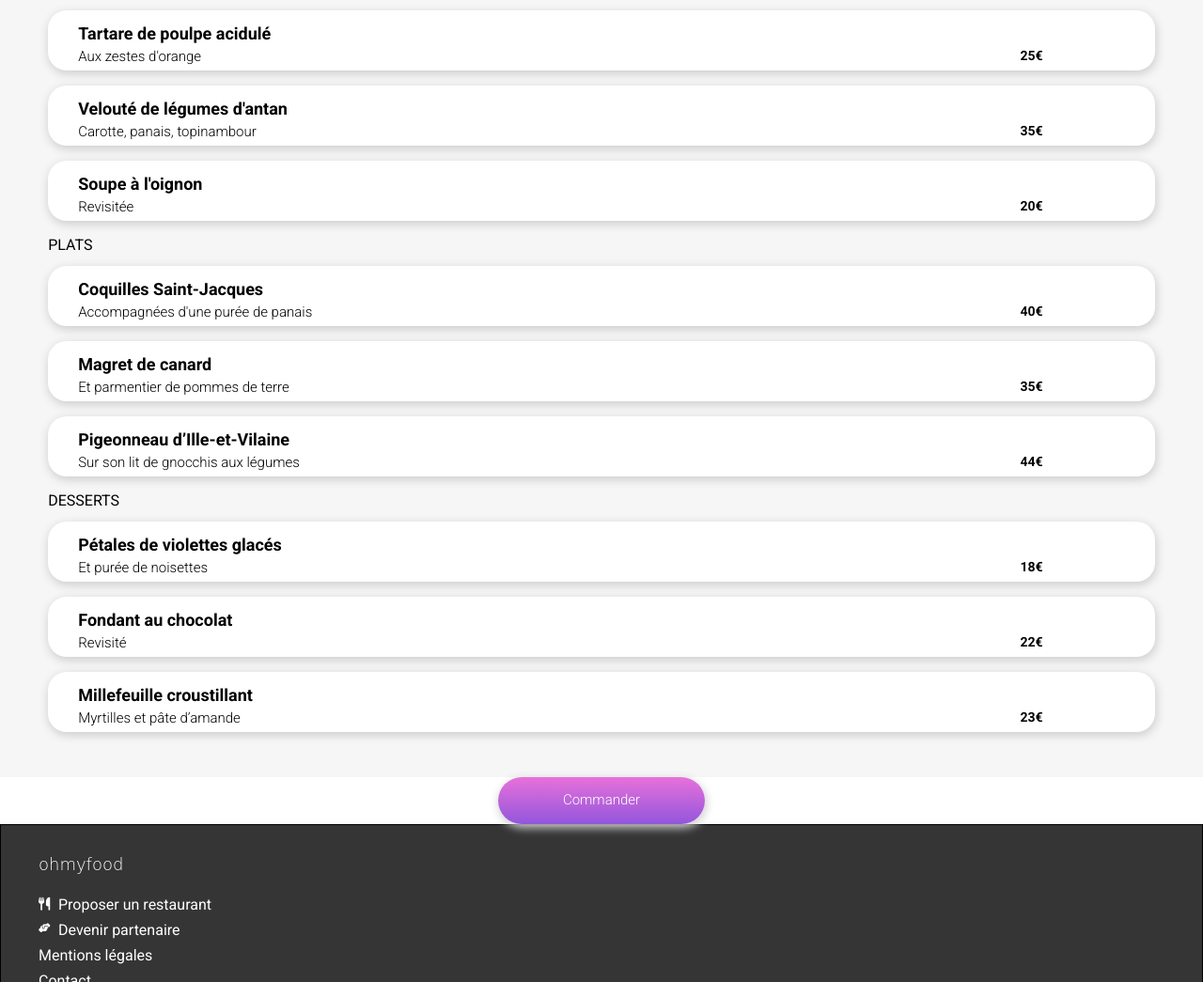
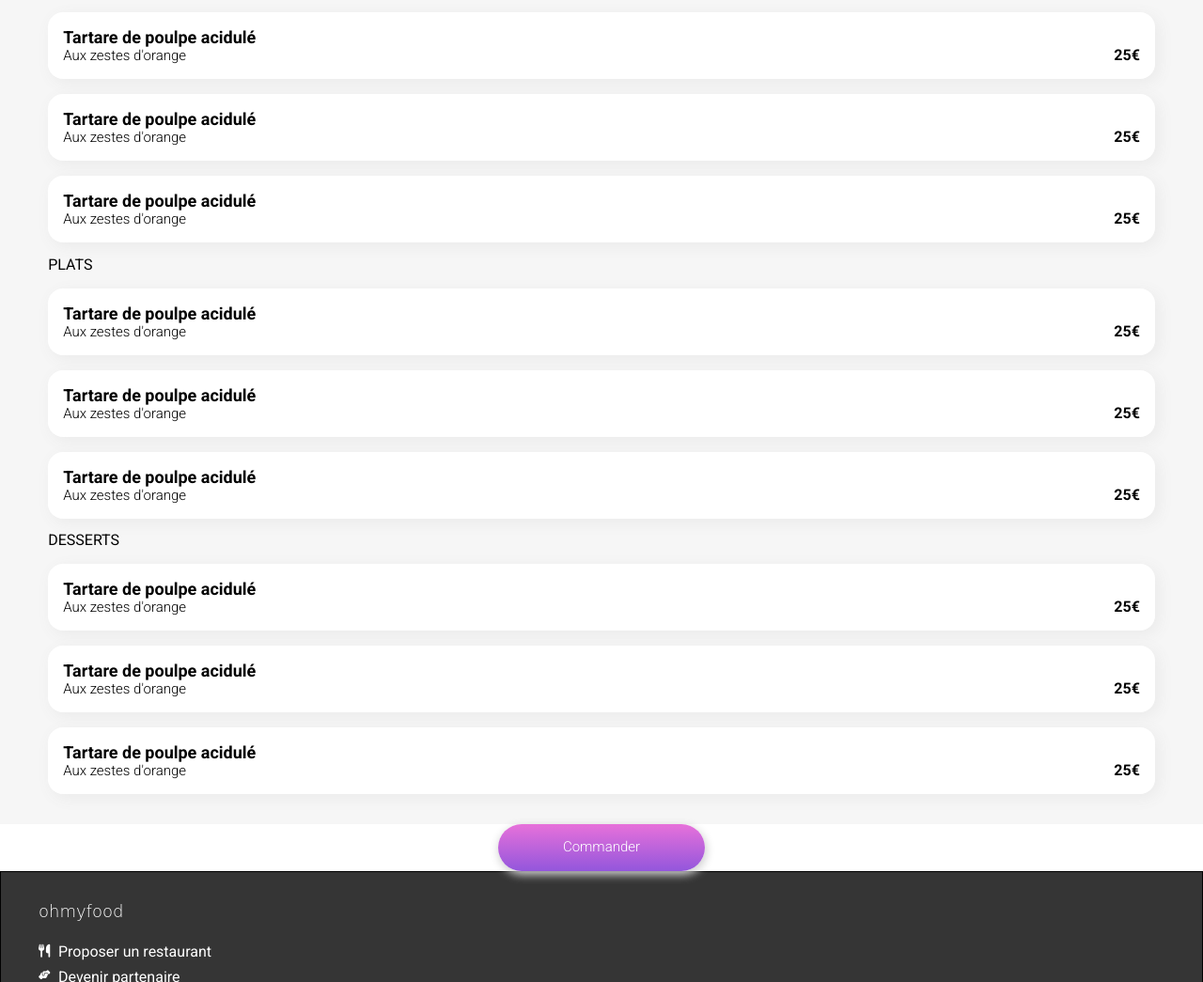
Before and after one commit to YvanRobR/YvanRobert_P2_02022021, a website: page a_la_francaise.html in a window 1280 px wide. Shown: the part 990-2035 px from the top of the page at 94% size. Drawn offline with Linux system fonts and the light colour scheme; a web font is replaced by a local one.

Commit message:
animation carte resto

```diff
--- a/a_la_francaise.html
+++ b/a_la_francaise.html
@@ -45,28 +45,18 @@
         <div class="plats">
 
             <div class="plats__gauche">
-                <h3>Tartare de poulpe acidulé</h3>
-                <p>Aux zestes d'orange</p>
+                <h3 class="plats__titre">Tartare de poulpe acidulé</h3>
+                <p class="plats__soustitre">Aux zestes d'orange</p>
             </div>
 
-            <div class="plats__droite">
-                <p class="prix">25€</p>
-            </div>
+            <div class="plats__prix">25€</div>
+
+            <div class="plats__box">
+                <div class="plats__box--icone">
+                    <i class="fas fa-check plats__icone"></i>
+                </div>
 
 
-
-        </div>
-
-
-        <div class="plats">
-
-            <div class="plats__gauche">
-                <h3>Velouté de légumes d'antan</h3>
-                <p>Carotte, panais, topinambour</p>
-            </div>
-
-            <div class="plats__droite">
-                <p class="prix">35€</p>
             </div>
 
         </div>
@@ -75,12 +65,38 @@
         <div class="plats">
 
             <div class="plats__gauche">
-                <h3>Soupe à l'oignon</h3>
-                <p>Revisitée</p>
+                <h3 class="plats__titre">Tartare de poulpe acidulé</h3>
+                <p class="plats__soustitre">Aux zestes d'orange</p>
             </div>
 
-            <div class="plats__droite">
-                <p class="prix">20€</p>
+            <div class="plats__prix">25€</div>
+
+            <div class="plats__box">
+                <div class="plats__box--icone">
+                    <i class="fas fa-check plats__icone"></i>
+                </div>
+
+
+            </div>
+
+        </div>
+
+
+        <div class="plats">
+
+            <div class="plats__gauche">
+                <h3 class="plats__titre">Tartare de poulpe acidulé</h3>
+                <p class="plats__soustitre">Aux zestes d'orange</p>
+            </div>
+
+            <div class="plats__prix">25€</div>
+
+            <div class="plats__box">
+                <div class="plats__box--icone">
+                    <i class="fas fa-check plats__icone"></i>
+                </div>
+
+
             </div>
 
         </div>
@@ -97,12 +113,18 @@
         <div class="plats">
 
             <div class="plats__gauche">
-                <h3>Coquilles Saint-Jacques</h3>
-                <p>Accompagnées d'une purée de panais</p>
+                <h3 class="plats__titre">Tartare de poulpe acidulé</h3>
+                <p class="plats__soustitre">Aux zestes d'orange</p>
             </div>
 
-            <div class="plats__droite">
-                <p class="prix">40€</p>
+            <div class="plats__prix">25€</div>
+
+            <div class="plats__box">
+                <div class="plats__box--icone">
+                    <i class="fas fa-check plats__icone"></i>
+                </div>
+
+
             </div>
 
         </div>
@@ -111,12 +133,18 @@
         <div class="plats">
 
             <div class="plats__gauche">
-                <h3>Magret de canard</h3>
-                <p>Et parmentier de pommes de terre</p>
+                <h3 class="plats__titre">Tartare de poulpe acidulé</h3>
+                <p class="plats__soustitre">Aux zestes d'orange</p>
             </div>
 
-            <div class="plats__droite">
-                <p class="prix">35€</p>
+            <div class="plats__prix">25€</div>
+
+            <div class="plats__box">
+                <div class="plats__box--icone">
+                    <i class="fas fa-check plats__icone"></i>
+                </div>
+
+
             </div>
 
         </div>
@@ -125,12 +153,18 @@
         <div class="plats">
 
             <div class="plats__gauche">
-                <h3>Pigeonneau d’Ille-et-Vilaine</h3>
-                <p>Sur son lit de gnocchis aux légumes</p>
+                <h3 class="plats__titre">Tartare de poulpe acidulé</h3>
+                <p class="plats__soustitre">Aux zestes d'orange</p>
             </div>
 
-            <div class="plats__droite">
-                <p class="prix">44€</p>
+            <div class="plats__prix">25€</div>
+
+            <div class="plats__box">
+                <div class="plats__box--icone">
+                    <i class="fas fa-check plats__icone"></i>
+                </div>
+
+
             </div>
 
         </div>
@@ -144,12 +178,18 @@
         <div class="plats">
 
             <div class="plats__gauche">
-                <h3>Pétales de violettes glacés</h3>
-                <p>Et purée de noisettes</p>
+                <h3 class="plats__titre">Tartare de poulpe acidulé</h3>
+                <p class="plats__soustitre">Aux zestes d'orange</p>
             </div>
 
-            <div class="plats__droite">
-                <p class="prix">18€</p>
+            <div class="plats__prix">25€</div>
+
+            <div class="plats__box">
+                <div class="plats__box--icone">
+                    <i class="fas fa-check plats__icone"></i>
+                </div>
+
+
             </div>
 
         </div>
@@ -158,12 +198,18 @@
         <div class="plats">
 
             <div class="plats__gauche">
-                <h3>Fondant au chocolat</h3>
-                <p>Revisité</p>
+                <h3 class="plats__titre">Tartare de poulpe acidulé</h3>
+                <p class="plats__soustitre">Aux zestes d'orange</p>
             </div>
 
-            <div class="plats__droite">
-                <p class="prix">22€</p>
+            <div class="plats__prix">25€</div>
+
+            <div class="plats__box">
+                <div class="plats__box--icone">
+                    <i class="fas fa-check plats__icone"></i>
+                </div>
+
+
             </div>
 
         </div>
@@ -172,12 +218,18 @@
         <div class="plats">
 
             <div class="plats__gauche">
-                <h3>Millefeuille croustillant</h3>
-                <p>Myrtilles et pâte d’amande</p>
+                <h3 class="plats__titre">Tartare de poulpe acidulé</h3>
+                <p class="plats__soustitre">Aux zestes d'orange</p>
             </div>
 
-            <div class="plats__droite">
-                <p class="prix">23€</p>
+            <div class="plats__prix">25€</div>
+
+            <div class="plats__box">
+                <div class="plats__box--icone">
+                    <i class="fas fa-check plats__icone"></i>
+                </div>
+
+
             </div>
 
         </div>
--- /dev/null
+++ b/sass/Components/_animations.scss
@@ -0,0 +1,42 @@
+@keyframes animation-plats {
+    0% {
+
+        transform: translateY(100%);
+        opacity: 0;
+    }
+
+    50% {
+
+        transform: translateY(50%);
+        opacity: 0.5;
+    }
+
+
+    100% {
+        transform: translateY(0%);
+        opacity: 1;
+    }
+}
+
+
+
+/* loader*/
+
+
+@keyframes animLoader {
+    100% {
+        opacity: 0;
+        z-index: -10;
+    }
+}
+
+@keyframes animItem {
+    0% {
+        transform: rotate(0deg);
+    }
+
+
+    100% {
+        transform: rotate(360deg);
+    }
+}
--- a/sass/style.scss
+++ b/sass/style.scss
@@ -8,6 +8,7 @@
 @import "./Base/base";
 @import "./Base/typo";
 @import "./Components/buttons";
+@import "./Components/animations";
 @import "./Layouts/header";
 @import "./Layouts/footer";
 
@@ -44,7 +45,7 @@
 
 .fonctionnement {
 
-    @include flex-column;
+    @include flex-row;
     background-color: map-get($background, fonctionnement);
     width: 100%;
     padding-left: 8vw;
@@ -191,49 +192,83 @@
 
 
 
+
+
+
+
+
+
 .plats {
-    @include radius-cartes;
-    @include flex-row;
-    padding-left: 2.5vw;
-    padding-right: 2.5vw;
-    height: 8vh;
-    margin-bottom: 2vh;
-    background-color: $fond-blanc;
-    @include box-shadow-plats;
+    background-color: #ffffff;
+    padding: 1rem;
+    display: flex;
+    border-radius: 1rem;
+    margin-top: 1rem;
+    box-shadow: 0.25rem 0.25rem 1rem #EAEAEA;
+    overflow: hidden;
+    cursor: pointer;
+    max-width: 100%;
+    animation: animation-plats 0.5s;
+    animation-timing-function: cubic-bezier(0,0,1,1) ;
+    animation-fill-mode: both;
+    transform: scale(0);
 
     &__gauche {
-        /*@include flex-column;*/
 
-        /*justify-content: center;*/
-        width: 90%;
-        height: 10vh;
+        flex: 1;
+    }
 
-        h3 {
-            margin-top: 14px;
-            margin-bottom: 0px;
+    &__titre {
+        margin: 0rem;
 
+    }
+
+    &__soustitre {
+        margin: 0rem;
+
+    }
+
+    &__prix {
+        font-weight: bold;
+        display: flex;
+        justify-content: flex-end;
+        align-items: flex-end;
+        padding-left: 0.5rem;
+    }
+
+    &__box {
+        background-color: $couleur-tertiaire;
+        margin: -1rem -5rem -1rem 1rem;
+        width: 4rem;
+        display: flex;
+        align-items: center;
+        justify-content: center;
+        transition-duration: 0.5s;
+    }
+
+    &__box--icone {
+        height: 1.6rem;
+        width: 1.6rem;
+        background-color: white;
+        display:flex;
+        align-items:center;
+        justify-content:center;
+        border-radius: 100px;
+        transform: rotate(180deg);
+        transition-duration: 0.5s;
+    }
+
+    &:hover {
+        .plats__box {
+           margin-right: -1rem;
         }
 
-        p {
-
-            margin-top: 5px;
-
+        .plats__box--icone {
+            transform: rotate(360deg);
         }
     }
 
-    &__droite {
-
-        height: 8vh;
-
-
-
-        p {
-
-            text-align: center;
-            margin-top: 40px;
-            font-size: 14px;
-            font-weight: 600;
-        }
+    &__icone {
+        color: $couleur-tertiaire;
     }
-
 }
```
Also changed, not shown: public/css/prefixed/style.css, public/css/style.css, 1 other file.
